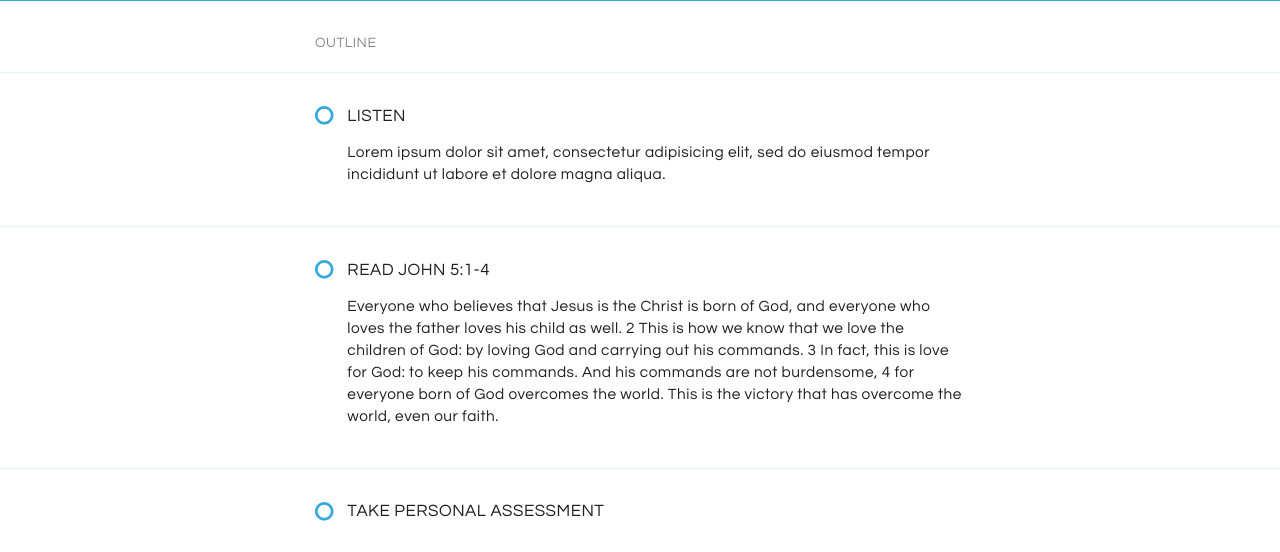
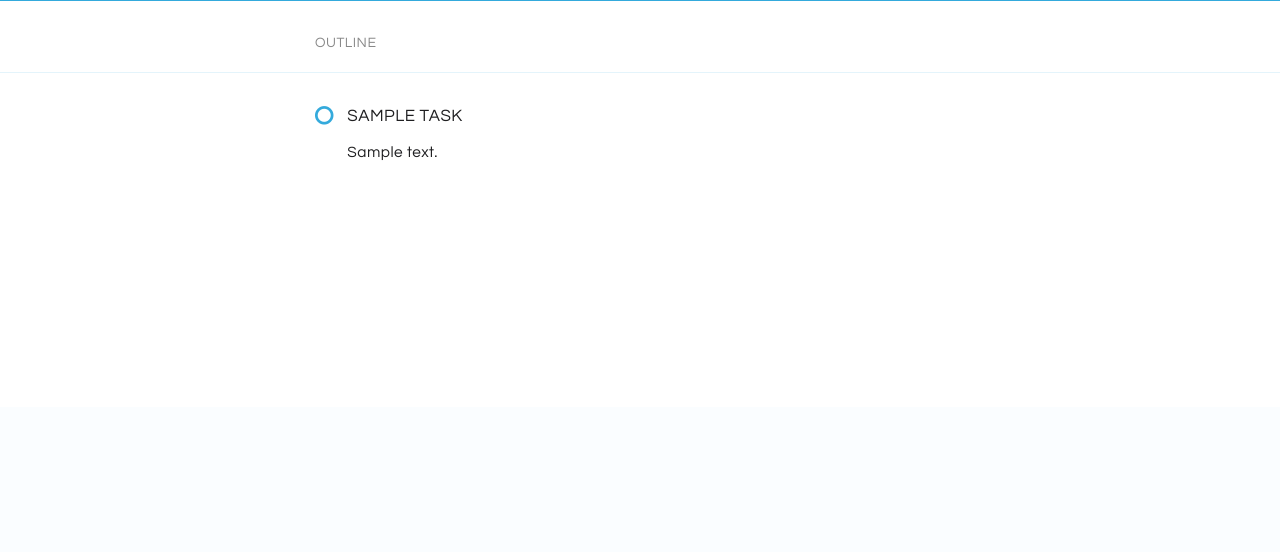
Before and after one commit to reformedforum/reformedacademy, a Django app: template reformedacademy/templates/reformedacademy/lesson.html in a window 1280 px wide. Shown: the part 393-945 px from the top of the page. After the commit the page ends 553 px from the top, so only its background shows below. Run offline with Django 3.2, Linux system fonts and the light colour scheme; the template is opened without the code that fills it: most values are stand-ins (such as "Sample title", 1, 10 or a date in 2020); grey boxes marked "Sample" are stand-in pictures; some libraries are stand-ins or nearby versions.

Commit message:
Lesson page now dynamically shows tasks.

```diff
--- a/reformedacademy/models.py
+++ b/reformedacademy/models.py
@@ -89,6 +89,9 @@ class Task(models.Model):
     description = models.TextField()
     order = models.PositiveIntegerField()
 
+    class Meta:
+        ordering = ['order']
+
     def __unicode__(self):
         return '{} {}'.format(self.lesson, self.asset.tag)
 
--- a/reformedacademy/templates/reformedacademy/lesson.html
+++ b/reformedacademy/templates/reformedacademy/lesson.html
@@ -28,31 +28,22 @@
         <div class="h1-container">
             <h1>Outline</h1>
         </div>
+        {% for task in lesson.task_set.all %}
         <div class="section">
             <div class="inner">
                 <i class="fa fa-circle-o"></i>
-                <h1>Listen</h1>
-                <p>Lorem ipsum dolor sit amet, consectetur adipisicing elit, sed do eiusmod tempor incididunt ut labore et dolore magna aliqua.</p>
-{#                <audio controls="controls">#}
-{#                    <source src="/static/audio/pc019.mp3" type="audio/mpeg" />#}
-{#                    Your browser does not support the audio element.#}
-{#                </audio>#}
+                <h1>{{ task.name }}</h1>
+                <p>
+                    {{ task.description }}
+                </p>
+                {% if task.asset and 'audio' in task.asset.mime_type %}
+                    <audio controls="controls">
+                    <source src="{{ task.asset.download_url }}" type="{{ task.asset.mime_type }}" />
+                        Your browser does not support the audio element.
+                    </audio>
+                {% endif %}
             </div>
         </div>
-        <div class="section">
-            <div class="inner">
-                <i class="fa fa-circle-o"></i>
-                <h1>Read John 5:1-4</h1>
-                <p>
-                    Everyone who believes that Jesus is the Christ is born of God, and everyone who loves the father loves his child as well. 2 This is how we know that we love the children of God: by loving God and carrying out his commands. 3 In fact, this is love for God: to keep his commands. And his commands are not burdensome, 4 for everyone born of God overcomes the world. This is the victory that has overcome the world, even our faith.
-                </p>
-            </div>
-        </div>
-        <div class="section">
-            <div class="inner">
-                <i class="fa fa-circle-o"></i>
-                <h1>Take Personal Assessment</h1>
-            </div>
-        </div>
+        {% endfor %}
     </div>
 {% endblock %}
```
